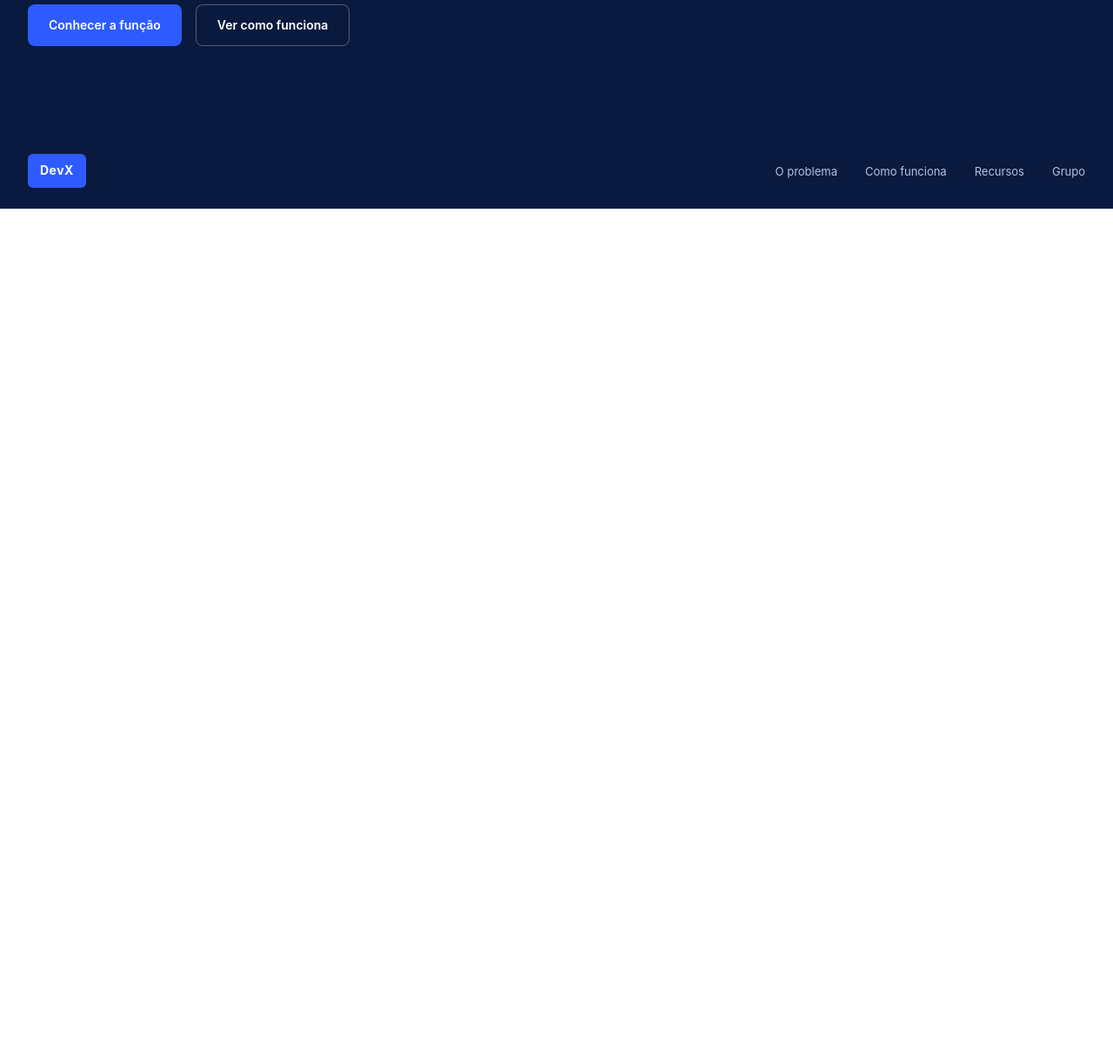
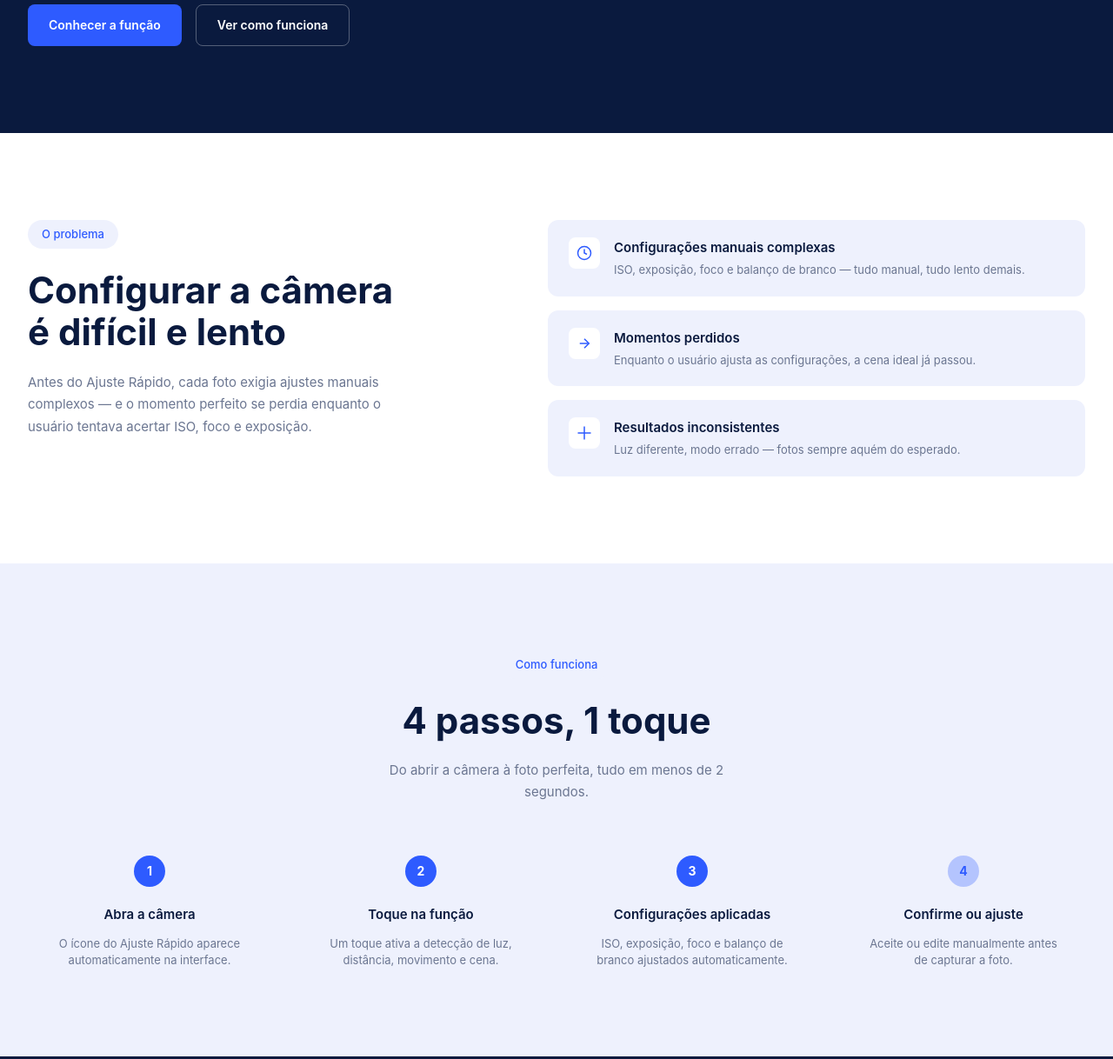
Before and after one commit to DiegoCS29/sprint-2-web-dev, a plain HTML site: page index.html in a window 1280 px wide. Shown: the part 551-1769 px from the top of the page at 87% size. Before the commit the page ends 800 px from the top, so only its background shows below. Drawn offline with Linux system fonts and the light colour scheme.

Commit message:
Problemas e Funcionalidades

```diff
--- a/css/style.css
+++ b/css/style.css
@@ -280,6 +280,160 @@ ul, ol { list-style: none; }
   transform: scale(1.3);
 }
 
+/* ============ PROBLEMA ============ */
+.problema {
+  background-color: var(--branco);
+  padding: 100px 0;
+}
+
+.problema-flex {
+  display: flex;
+  gap: 80px;
+  align-items: flex-start;
+  flex-wrap: wrap;
+}
+
+.problema-texto {
+  flex: 1 1 380px;
+}
+
+.titulo-secao {
+  font-size: 42px;
+  font-weight: 700;
+  line-height: 1.15;
+  color: var(--azul-escuro);
+  margin-bottom: 20px;
+}
+
+.titulo-branco {
+  color: var(--branco);
+}
+
+.paragrafo {
+  font-size: 15px;
+  color: var(--cinza-texto);
+  line-height: 1.7;
+  max-width: 460px;
+}
+
+.paragrafo-claro {
+  color: var(--texto-claro);
+}
+
+.lista-problemas {
+  flex: 1 1 480px;
+  display: flex;
+  flex-direction: column;
+  gap: 16px;
+}
+
+.item-problema {
+  display: flex;
+  align-items: flex-start;
+  gap: 16px;
+  background-color: var(--azul-fundinho);
+  padding: 20px 24px;
+  border-radius: 12px;
+}
+
+.iconinho {
+  display: flex;
+  align-items: center;
+  justify-content: center;
+  width: 36px;
+  height: 36px;
+  background-color: var(--branco);
+  border-radius: 8px;
+  color: var(--azul);
+  flex-shrink: 0;
+}
+
+.iconinho svg {
+  width: 18px;
+  height: 18px;
+}
+
+.texto-item h3 {
+  font-size: 15px;
+  font-weight: 600;
+  color: var(--azul-escuro);
+  margin-bottom: 4px;
+}
+
+.texto-item p {
+  font-size: 13px;
+  color: var(--cinza-texto);
+  line-height: 1.5;
+}
+
+
+/* ============ COMO FUNCIONA ============ */
+.como-funciona {
+  background-color: var(--azul-fundinho);
+  padding: 100px 0;
+}
+
+.cabecalho-secao {
+  text-align: center;
+  margin-bottom: 60px;
+}
+
+.alinhamento-esquerdo {
+  text-align: left;
+  margin-bottom: 50px;
+}
+
+.cabecalho-secao .paragrafo { margin: 0 auto; }
+.alinhamento-esquerdo .paragrafo { margin: 0; }
+
+.passos {
+  display: flex;
+  justify-content: space-between;
+  gap: 32px;
+  flex-wrap: wrap;
+}
+
+.passo {
+  flex: 1 1 200px;
+  display: flex;
+  flex-direction: column;
+  align-items: center;
+  text-align: center;
+  gap: 12px;
+}
+
+.numero-passo {
+  width: 36px;
+  height: 36px;
+  border-radius: 50%;
+  background-color: var(--azul);
+  color: var(--branco);
+  display: flex;
+  align-items: center;
+  justify-content: center;
+  font-weight: 700;
+  font-size: 14px;
+  margin-bottom: 8px;
+}
+
+.numero-claro {
+  background-color: rgba(46, 91, 255, 0.3);
+  color: var(--azul);
+}
+
+.passo h3 {
+  font-size: 15px;
+  font-weight: 600;
+  color: var(--azul-escuro);
+}
+
+.passo p {
+  font-size: 13px;
+  color: var(--cinza-texto);
+  line-height: 1.5;
+  max-width: 220px;
+}
+
 /* ============ RODAPE ============ */
 .rodape {
   background-color: var(--azul-escuro);
--- a/index.html
+++ b/index.html
@@ -1,6 +1,5 @@
 <!DOCTYPE html>
 <html lang="pt-BR">
-
 <head>
     <meta charset="UTF-8">
     <meta name="viewport" content="width=device-width, initial-scale=1.0">
@@ -76,7 +75,107 @@
 
             </div>
         </section>
-    </main>
+    <section class="problema" id="problema">
+      <div class="container problema-flex">
+
+        <div class="problema-texto">
+          <span class="tag-clara">O problema</span>
+
+          <h2 class="titulo-secao">
+            Configurar a câmera <br>
+            é difícil e lento
+          </h2>
+
+          <p class="paragrafo">
+            Antes do Ajuste Rápido, cada foto exigia ajustes manuais complexos
+            — e o momento perfeito se perdia enquanto o usuário tentava acertar
+            ISO, foco e exposição.
+          </p>
+        </div>
+
+        <ul class="lista-problemas">
+          <li class="item-problema">
+            <div class="iconinho">
+              <svg viewBox="0 0 24 24" fill="none" stroke="currentColor" stroke-width="2">
+                <circle cx="12" cy="12" r="10"/>
+                <polyline points="12 6 12 12 16 14"/>
+              </svg>
+            </div>
+            <div class="texto-item">
+              <h3>Configurações manuais complexas</h3>
+              <p>ISO, exposição, foco e balanço de branco — tudo manual, tudo lento demais.</p>
+            </div>
+          </li>
+
+          <li class="item-problema">
+            <div class="iconinho">
+              <svg viewBox="0 0 24 24" fill="none" stroke="currentColor" stroke-width="2">
+                <line x1="5" y1="12" x2="19" y2="12"/>
+                <polyline points="12 5 19 12 12 19"/>
+              </svg>
+            </div>
+            <div class="texto-item">
+              <h3>Momentos perdidos</h3>
+              <p>Enquanto o usuário ajusta as configurações, a cena ideal já passou.</p>
+            </div>
+          </li>
+
+          <li class="item-problema">
+            <div class="iconinho">
+              <svg viewBox="0 0 24 24" fill="none" stroke="currentColor" stroke-width="2">
+                <path d="M12 2 L12 22 M2 12 L22 12"/>
+              </svg>
+            </div>
+            <div class="texto-item">
+              <h3>Resultados inconsistentes</h3>
+              <p>Luz diferente, modo errado — fotos sempre aquém do esperado.</p>
+            </div>
+          </li>
+        </ul>
+
+      </div>
+    </section>
+
+
+    <section class="como-funciona" id="como-funciona">
+      <div class="container">
+
+        <header class="cabecalho-secao">
+          <span class="tag-clara">Como funciona</span>
+          <h2 class="titulo-secao">4 passos, 1 toque</h2>
+          <p class="paragrafo">
+            Do abrir a câmera à foto perfeita, tudo em menos de 2 segundos.
+          </p>
+        </header>
+
+        <ol class="passos">
+          <li class="passo">
+            <div class="numero-passo">1</div>
+            <h3>Abra a câmera</h3>
+            <p>O ícone do Ajuste Rápido aparece automaticamente na interface.</p>
+          </li>
+
+          <li class="passo">
+            <div class="numero-passo">2</div>
+            <h3>Toque na função</h3>
+            <p>Um toque ativa a detecção de luz, distância, movimento e cena.</p>
+          </li>
+
+          <li class="passo">
+            <div class="numero-passo">3</div>
+            <h3>Configurações aplicadas</h3>
+            <p>ISO, exposição, foco e balanço de branco ajustados automaticamente.</p>
+          </li>
+
+          <li class="passo">
+            <div class="numero-passo numero-claro">4</div>
+            <h3>Confirme ou ajuste</h3>
+            <p>Aceite ou edite manualmente antes de capturar a foto.</p>
+          </li>
+        </ol>
+
+      </div>
+    </section>
     </main>
 
     <footer class="rodape">
```
